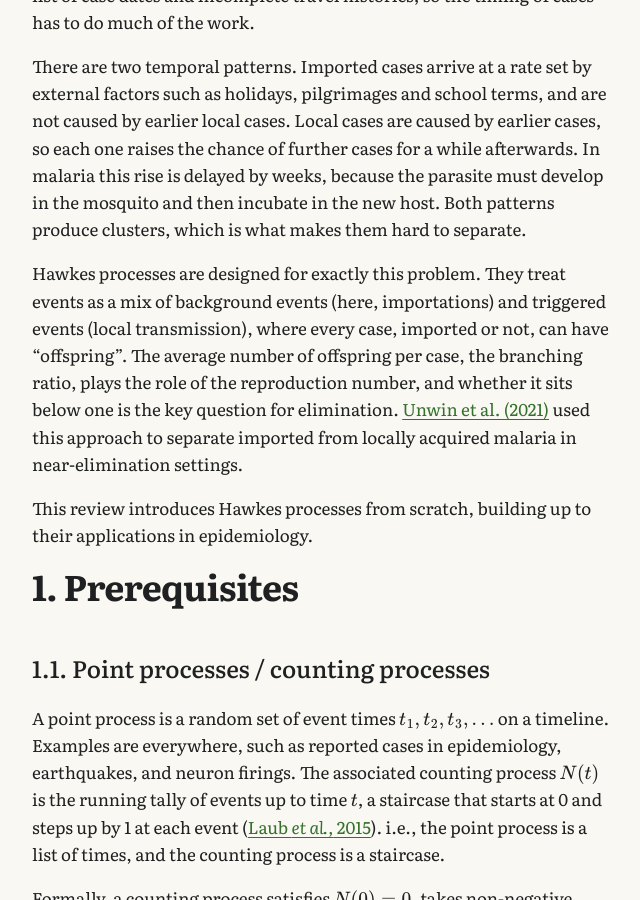
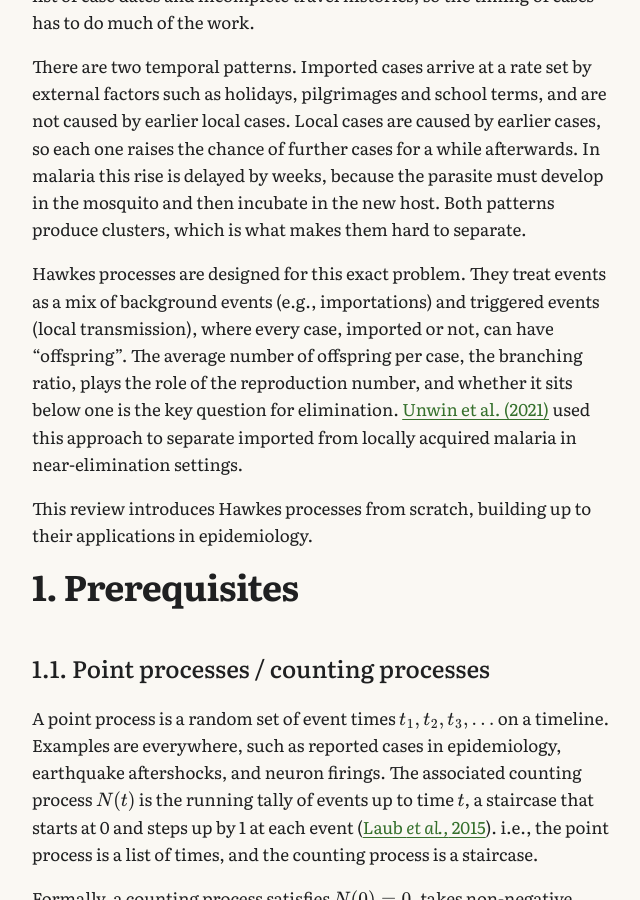
Before and after one commit to timj-wood/timj-wood.github.io, a Jekyll site: the page built from _posts/2026-09-20-hawkes-processes.md, in a window 1280 px wide and 900 px high, scrolled down 751 px. Shown: the whole window, without its empty margins (285-925 px from the left). Built offline with Jekyll 4.4.1, drawn with Linux system fonts in a browser that asks for light colours; some of the changed text lies outside the part shown.

Commit message:
Refine wording in Hawkes processes documentation
Reworded sections for clarity and consistency in terminology.

```diff
--- a/_posts/2026-09-20-hawkes-processes.md
+++ b/_posts/2026-09-20-hawkes-processes.md
@@ -12,7 +12,7 @@ Suppose you work in a country that has almost eliminated malaria, and a new case
 
 There are two temporal patterns. Imported cases arrive at a rate set by external factors such as holidays, pilgrimages and school terms, and are not caused by earlier local cases. Local cases are caused by earlier cases, so each one raises the chance of further cases for a while afterwards. In malaria this rise is delayed by weeks, because the parasite must develop in the mosquito and then incubate in the new host. Both patterns produce clusters, which is what makes them hard to separate.
 
-Hawkes processes are designed for exactly this problem. They treat events as a mix of background events (here, importations) and triggered events (local transmission), where every case, imported or not, can have "offspring". The average number of offspring per case, the branching ratio, plays the role of the reproduction number, and whether it sits below one is the key question for elimination. [Unwin et al. (2021)](https://www.researchgate.net/publication/350572708_Using_Hawkes_Processes_to_model_imported_and_local_malaria_cases_in_near-elimination_settings) used this approach to separate imported from locally acquired malaria in near-elimination settings.
+Hawkes processes are designed for this exact problem. They treat events as a mix of background events (e.g., importations) and triggered events (local transmission), where every case, imported or not, can have "offspring". The average number of offspring per case, the branching ratio, plays the role of the reproduction number, and whether it sits below one is the key question for elimination. [Unwin et al. (2021)](https://www.researchgate.net/publication/350572708_Using_Hawkes_Processes_to_model_imported_and_local_malaria_cases_in_near-elimination_settings) used this approach to separate imported from locally acquired malaria in near-elimination settings.
 
 This review introduces Hawkes processes from scratch, building up to their applications in epidemiology.
 
@@ -20,7 +20,7 @@ This review introduces Hawkes processes from scratch, building up to their appli
 
 ## 1.1. Point processes / counting processes
 
-A point process is a random set of event times $t_1, t_2, t_3, \ldots$ on a timeline. Examples are everywhere, such as reported cases in epidemiology, earthquakes, and neuron firings. The associated counting process $N(t)$ is the running tally of events up to time $t$, a staircase that starts at 0 and steps up by 1 at each event ([Laub *et al.,* 2015](https://arxiv.org/pdf/1507.02822)). i.e., the point process is a list of times, and the counting process is a staircase.
+A point process is a random set of event times $t_1, t_2, t_3, \ldots$ on a timeline. Examples are everywhere, such as reported cases in epidemiology, earthquake aftershocks, and neuron firings. The associated counting process $N(t)$ is the running tally of events up to time $t$, a staircase that starts at 0 and steps up by 1 at each event ([Laub *et al.,* 2015](https://arxiv.org/pdf/1507.02822)). i.e., the point process is a list of times, and the counting process is a staircase.
 
 Formally, a counting process satisfies $N(0) = 0$, takes non-negative integer values, is non-decreasing, and is right-continuous, meaning that at an event time $t_i$ the count already includes that event. We also assume only finitely many events occur in any bounded interval, and that the process is *simple*, meaning that no two events occur at exactly the same time, so every step of the staircase has height 1.
 
```
